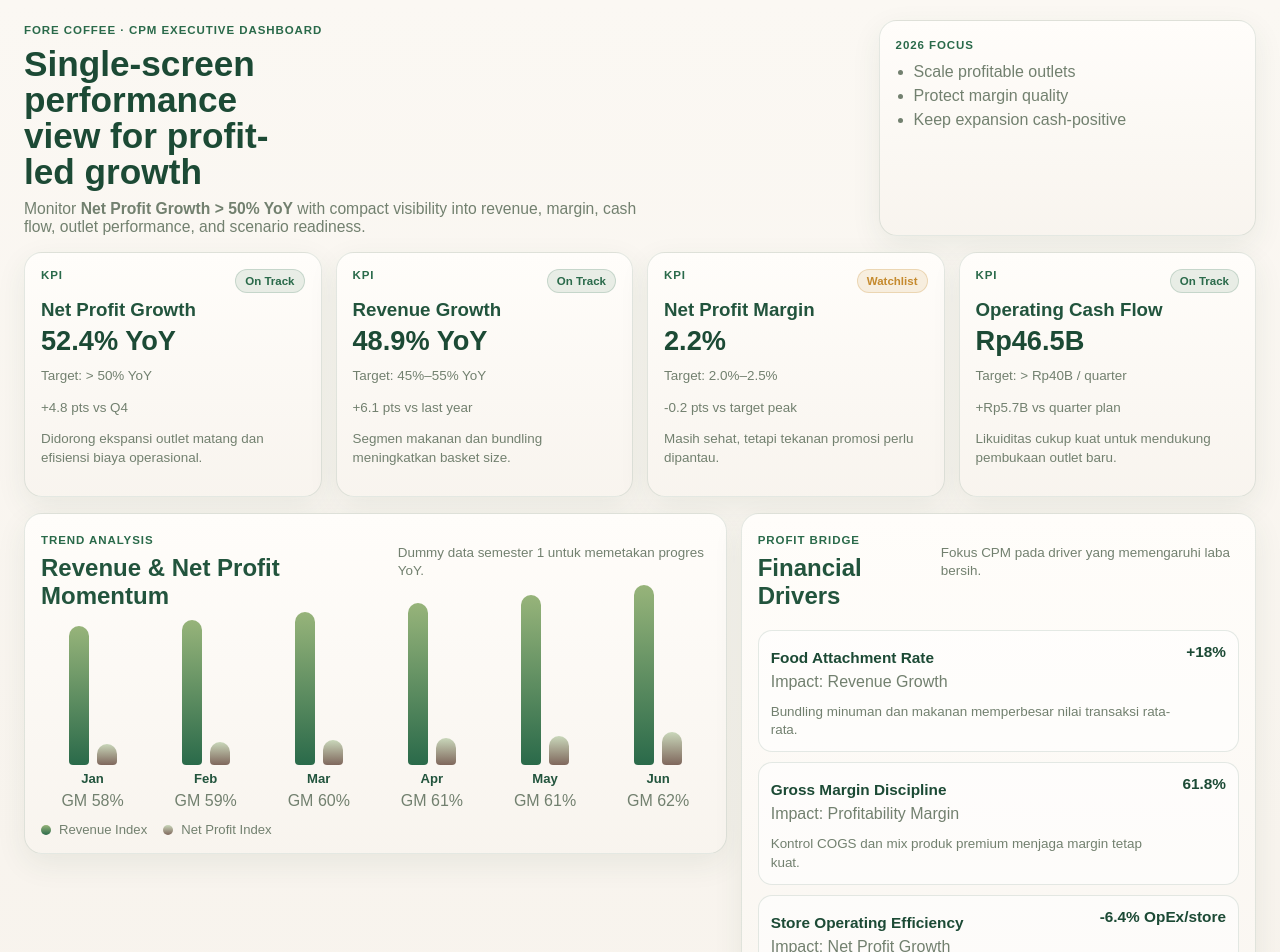
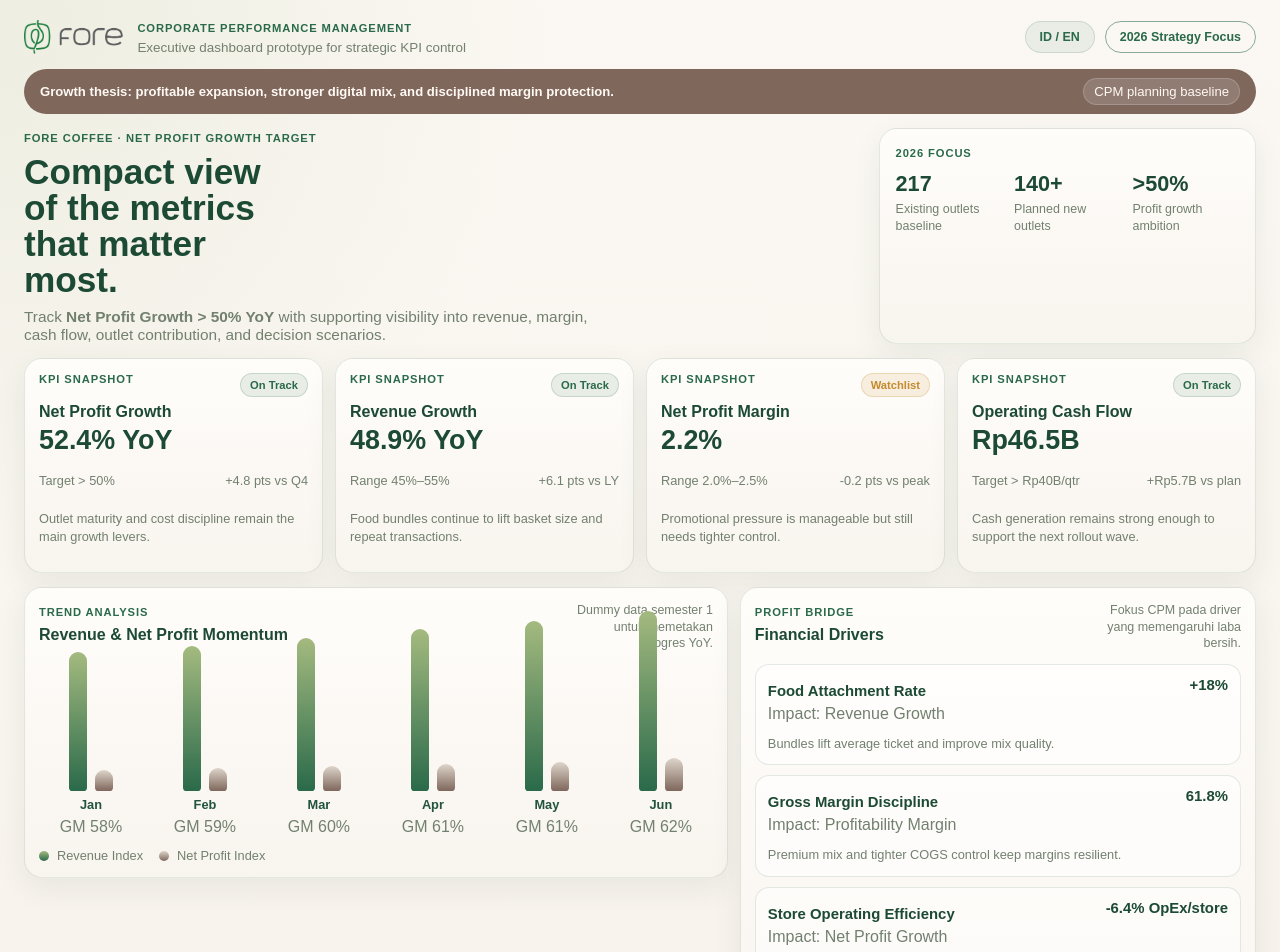
Before and after one commit to sulhanfuadi/fore-cpm-dashboard, a Next.js app: page / in a window 1280 px wide. Shown: the top 952 px of the page. Built offline with nearby package versions, Linux system fonts and the light colour scheme.

Commit message:
feat: add Fore branding assets and visual polish

```diff
--- a/app/globals.css
+++ b/app/globals.css
@@ -7,11 +7,12 @@
   --text-strong: #1c4a35;
   --muted: #72806f;
   --green: #2a6a4a;
-  --green-soft: #88a56d;
+  --green-soft: #9bad73;
   --brown: #7f675c;
   --brown-soft: #efe5dc;
   --warn: #c58a2e;
   --danger: #c26a5c;
+  --white: #ffffff;
   --shadow: 0 10px 30px rgba(41, 74, 54, 0.08);
 }
 
@@ -26,7 +27,9 @@
 body {
   margin: 0;
   min-height: 100vh;
-  background: linear-gradient(180deg, #fbf8f3 0%, #f3ede5 100%);
+  background:
+    radial-gradient(circle at top left, rgba(155, 173, 115, 0.14), transparent 22%),
+    linear-gradient(180deg, #fbf8f3 0%, #f3ede5 100%);
   color: var(--text);
   font-family: Arial, Helvetica, sans-serif;
 }
@@ -35,16 +38,100 @@
   color: inherit;
 }
 
+button {
+  font: inherit;
+}
+
 .page-shell {
   max-width: 1440px;
   margin: 0 auto;
-  padding: 20px 24px 24px;
+  padding: 18px 24px 22px;
 }
 
+.brand-bar,
+.announcement-strip,
 .topbar,
 .dense-kpi-grid,
 .dashboard-grid {
-  margin-bottom: 16px;
+  margin-bottom: 14px;
+}
+
+.brand-bar {
+  display: flex;
+  align-items: center;
+  justify-content: space-between;
+  gap: 18px;
+}
+
+.brand-lockup {
+  display: flex;
+  align-items: center;
+  gap: 14px;
+}
+
+.brand-logo {
+  width: auto;
+  height: 34px;
+}
+
+.brand-subtitle {
+  margin: 4px 0 0;
+  font-size: 0.84rem;
+  color: var(--muted);
+}
+
+.brand-actions {
+  display: flex;
+  align-items: center;
+  gap: 10px;
+}
+
+.locale-pill,
+.download-chip {
+  display: inline-flex;
+  align-items: center;
+  justify-content: center;
+  border-radius: 999px;
+  padding: 8px 14px;
+  font-size: 0.78rem;
+  font-weight: 700;
+}
+
+.locale-pill {
+  color: var(--green);
+  background: rgba(42, 106, 74, 0.08);
+  border: 1px solid rgba(42, 106, 74, 0.16);
+}
+
+.download-chip {
+  color: var(--green);
+  background: transparent;
+  border: 1.5px solid rgba(42, 106, 74, 0.55);
+}
+
+.announcement-strip {
+  display: flex;
+  align-items: center;
+  justify-content: space-between;
+  gap: 16px;
+  background: var(--brown);
+  color: #fff9f4;
+  border-radius: 999px;
+  padding: 9px 16px;
+  font-size: 0.82rem;
+}
+
+.announcement-strip p {
+  margin: 0;
+  font-weight: 700;
+}
+
+.announcement-strip span {
+  background: rgba(255, 255, 255, 0.14);
+  border: 1px solid rgba(255, 255, 255, 0.18);
+  border-radius: 999px;
+  padding: 5px 10px;
+  white-space: nowrap;
 }
 
 .topbar {
@@ -58,15 +145,15 @@
   font-size: 2.2rem;
   line-height: 1.02;
   margin: 8px 0 10px;
-  max-width: 13ch;
+  max-width: 14ch;
   color: var(--text-strong);
 }
 
 .topbar-copy p {
   margin: 0;
-  max-width: 72ch;
+  max-width: 70ch;
   color: var(--muted);
-  font-size: 0.98rem;
+  font-size: 0.96rem;
 }
 
 .eyebrow {
@@ -75,7 +162,7 @@
   gap: 8px;
   text-transform: uppercase;
   letter-spacing: 0.08em;
-  font-size: 0.72rem;
+  font-size: 0.7rem;
   color: var(--green);
   font-weight: 700;
 }
@@ -84,7 +171,7 @@
   background: linear-gradient(180deg, rgba(255, 253, 250, 0.98), rgba(248, 244, 238, 0.98));
   border: 1px solid var(--line);
   border-radius: 18px;
-  padding: 16px;
+  padding: 14px;
   box-shadow: var(--shadow);
 }
 
@@ -92,18 +179,31 @@
   padding: 14px 16px;
 }
 
-.strategy-strip ul {
-  margin: 10px 0 0;
-  padding-left: 18px;
+.strategy-grid {
+  display: grid;
+  grid-template-columns: repeat(3, minmax(0, 1fr));
+  gap: 12px;
+  margin-top: 10px;
+}
+
+.strategy-grid strong {
+  display: block;
+  font-size: 1.35rem;
+  color: var(--text-strong);
+}
+
+.strategy-grid span {
+  display: block;
+  margin-top: 4px;
+  font-size: 0.78rem;
   color: var(--muted);
-  display: grid;
-  gap: 6px;
+  line-height: 1.35;
 }
 
 .dense-kpi-grid {
   display: grid;
   grid-template-columns: repeat(4, minmax(0, 1fr));
-  gap: 14px;
+  gap: 12px;
 }
 
 .kpi-card,
@@ -120,6 +220,11 @@
   margin: 6px 0;
 }
 
+.kpi-card h3 {
+  font-size: 1rem;
+  color: var(--text-strong);
+}
+
 .card-topline,
 .section-head,
 .alert-head {
@@ -130,11 +235,18 @@
 }
 
 .kpi-value {
-  font-size: 1.7rem;
+  font-size: 1.68rem;
   line-height: 1;
   font-weight: 700;
-  margin: 6px 0 4px;
+  margin: 6px 0;
   color: var(--text-strong);
+}
+
+.kpi-meta-row {
+  display: flex;
+  align-items: center;
+  justify-content: space-between;
+  gap: 10px;
 }
 
 .kpi-target,
@@ -149,8 +261,12 @@
 .kpi-target,
 .kpi-change,
 .muted {
-  font-size: 0.84rem;
+  font-size: 0.8rem;
   line-height: 1.35;
+}
+
+.kpi-note {
+  margin-top: 8px;
 }
 
 .status,
@@ -159,7 +275,7 @@
   align-items: center;
   padding: 5px 9px;
   border-radius: 999px;
-  font-size: 0.72rem;
+  font-size: 0.7rem;
   font-weight: 700;
   border: 1px solid transparent;
   white-space: nowrap;
@@ -195,7 +311,7 @@
   grid-template-areas:
     'trend side'
     'outlet scenario';
-  gap: 14px;
+  gap: 12px;
   align-items: start;
 }
 
@@ -206,7 +322,7 @@
 .secondary-stack {
   grid-area: side;
   display: grid;
-  gap: 14px;
+  gap: 12px;
 }
 
 .compact-panel:first-of-type {
@@ -217,13 +333,25 @@
   grid-area: scenario;
 }
 
+.section-head h2 {
+  font-size: 1rem;
+  color: var(--text-strong);
+}
+
+.section-head p {
+  margin: 0;
+  font-size: 0.78rem;
+  max-width: 20ch;
+  text-align: right;
+}
+
 .chart-grid {
   display: grid;
   grid-template-columns: repeat(6, minmax(0, 1fr));
   gap: 10px;
   align-items: flex-end;
-  min-height: 180px;
-  margin-top: 14px;
+  min-height: 172px;
+  margin-top: 12px;
 }
 
 .bar-col {
@@ -234,7 +362,7 @@
 }
 
 .bar-stack {
-  height: 130px;
+  height: 122px;
   width: 100%;
   display: flex;
   align-items: flex-end;
@@ -243,22 +371,22 @@
 }
 
 .bar {
-  width: 20px;
+  width: 18px;
   border-radius: 10px 10px 4px 4px;
 }
 
 .bar.revenue,
 .legend.revenue {
-  background: linear-gradient(180deg, #97b47a, #2a6a4a);
+  background: linear-gradient(180deg, #a4ba7f, #2a6a4a);
 }
 
 .bar.profit,
 .legend.profit {
-  background: linear-gradient(180deg, #c9d7ba, #7f675c);
+  background: linear-gradient(180deg, #ded5ca, #7f675c);
 }
 
 .bar-label {
-  font-size: 0.82rem;
+  font-size: 0.8rem;
   font-weight: 700;
 }
 
@@ -267,7 +395,7 @@
   gap: 16px;
   margin-top: 12px;
   color: var(--muted);
-  font-size: 0.82rem;
+  font-size: 0.8rem;
 }
 
 .legend-row span {
@@ -288,7 +416,7 @@
 .scenario-grid {
   display: grid;
   gap: 10px;
-  margin-top: 14px;
+  margin-top: 12px;
 }
 
 .driver-item,
@@ -297,7 +425,7 @@
   border: 1px solid var(--line);
   border-radius: 14px;
   padding: 12px;
-  background: rgba(255, 255, 255, 0.55);
+  background: rgba(255, 255, 255, 0.52);
 }
 
 .driver-item {
@@ -310,13 +438,13 @@
 .driver-title,
 .driver-value {
   font-weight: 700;
-  font-size: 0.96rem;
+  font-size: 0.93rem;
   color: var(--text-strong);
 }
 
 .table-wrap {
   overflow-x: auto;
-  margin-top: 14px;
+  margin-top: 12px;
 }
 
 table {
@@ -327,14 +455,14 @@
 th,
 td {
   text-align: left;
-  padding: 10px 8px;
+  padding: 9px 8px;
   border-bottom: 1px solid var(--line);
-  font-size: 0.84rem;
+  font-size: 0.8rem;
 }
 
 th {
   color: var(--green);
-  font-size: 0.78rem;
+  font-size: 0.75rem;
 }
 
 .scenario-item ul,
@@ -346,15 +474,22 @@
 .scenario-item ul {
   padding-left: 18px;
   color: var(--muted);
-  font-size: 0.84rem;
+  font-size: 0.82rem;
 }
 
 @media (max-width: 1180px) {
+  .brand-bar,
   .topbar,
   .dashboard-grid,
   .dense-kpi-grid {
     grid-template-columns: 1fr;
     grid-template-areas: none;
+  }
+
+  .brand-bar,
+  .announcement-strip {
+    flex-direction: column;
+    align-items: flex-start;
   }
 
   .primary-panel,
@@ -369,6 +504,21 @@
     padding: 16px;
   }
 
+  .brand-lockup {
+    align-items: flex-start;
+    flex-direction: column;
+    gap: 10px;
+  }
+
+  .brand-actions,
+  .strategy-grid {
+    width: 100%;
+  }
+
+  .strategy-grid {
+    grid-template-columns: 1fr;
+  }
+
   .topbar-copy h1 {
     font-size: 1.8rem;
   }
--- a/app/page.tsx
+++ b/app/page.tsx
@@ -1,3 +1,4 @@
+import Image from 'next/image';
 import { AlertsPanel } from '@/components/AlertsPanel';
 import { DriversPanel } from '@/components/DriversPanel';
 import { KpiCard } from '@/components/KpiCard';
@@ -9,22 +10,50 @@
 export default function Home() {
   return (
     <main className="page-shell">
+      <section className="brand-bar">
+        <div className="brand-lockup">
+          <Image src="/fore-logo.png" alt="Fore Coffee" width={140} height={48} priority className="brand-logo" />
+          <div>
+            <span className="eyebrow">Corporate Performance Management</span>
+            <p className="brand-subtitle">Executive dashboard prototype for strategic KPI control</p>
+          </div>
+        </div>
+        <div className="brand-actions">
+          <span className="locale-pill">ID / EN</span>
+          <button type="button" className="download-chip">2026 Strategy Focus</button>
+        </div>
+      </section>
+
+      <section className="announcement-strip">
+        <p>Growth thesis: profitable expansion, stronger digital mix, and disciplined margin protection.</p>
+        <span>CPM planning baseline</span>
+      </section>
+
       <section className="topbar">
         <div className="topbar-copy">
-          <span className="eyebrow">Fore Coffee · CPM Executive Dashboard</span>
-          <h1>Single-screen performance view for profit-led growth</h1>
+          <span className="eyebrow">Fore Coffee · Net Profit Growth Target</span>
+          <h1>Compact view of the metrics that matter most.</h1>
           <p>
-            Monitor <strong>Net Profit Growth &gt; 50% YoY</strong> with compact visibility into revenue,
-            margin, cash flow, outlet performance, and scenario readiness.
+            Track <strong>Net Profit Growth &gt; 50% YoY</strong> with supporting visibility into revenue,
+            margin, cash flow, outlet contribution, and decision scenarios.
           </p>
         </div>
         <div className="strategy-strip card compact-card">
           <span className="eyebrow">2026 Focus</span>
-          <ul>
-            <li>Scale profitable outlets</li>
-            <li>Protect margin quality</li>
-            <li>Keep expansion cash-positive</li>
-          </ul>
+          <div className="strategy-grid">
+            <div>
+              <strong>217</strong>
+              <span>Existing outlets baseline</span>
+            </div>
+            <div>
+              <strong>140+</strong>
+              <span>Planned new outlets</span>
+            </div>
+            <div>
+              <strong>&gt;50%</strong>
+              <span>Profit growth ambition</span>
+            </div>
+          </div>
         </div>
       </section>
 
--- a/components/KpiCard.tsx
+++ b/components/KpiCard.tsx
@@ -10,14 +10,16 @@
   return (
     <article className="card kpi-card">
       <div className="card-topline">
-        <span className="eyebrow">KPI</span>
+        <span className="eyebrow">KPI Snapshot</span>
         <span className={statusClass[item.status]}>{item.status}</span>
       </div>
       <h3>{item.label}</h3>
       <p className="kpi-value">{item.value}</p>
-      <p className="kpi-target">Target: {item.target}</p>
-      <p className="kpi-change">{item.change}</p>
-      <p className="muted">{item.note}</p>
+      <div className="kpi-meta-row">
+        <p className="kpi-target">{item.target}</p>
+        <p className="kpi-change">{item.change}</p>
+      </div>
+      <p className="muted kpi-note">{item.note}</p>
     </article>
   );
 }
--- a/data/dashboard-data.ts
+++ b/data/dashboard-data.ts
@@ -49,34 +49,34 @@
   {
     label: 'Net Profit Growth',
     value: '52.4% YoY',
-    target: '> 50% YoY',
+    target: 'Target > 50%',
     status: 'On Track',
     change: '+4.8 pts vs Q4',
-    note: 'Didorong ekspansi outlet matang dan efisiensi biaya operasional.',
+    note: 'Outlet maturity and cost discipline remain the main growth levers.',
   },
   {
     label: 'Revenue Growth',
     value: '48.9% YoY',
-    target: '45%–55% YoY',
+    target: 'Range 45%–55%',
     status: 'On Track',
-    change: '+6.1 pts vs last year',
-    note: 'Segmen makanan dan bundling meningkatkan basket size.',
+    change: '+6.1 pts vs LY',
+    note: 'Food bundles continue to lift basket size and repeat transactions.',
   },
   {
     label: 'Net Profit Margin',
     value: '2.2%',
-    target: '2.0%–2.5%',
+    target: 'Range 2.0%–2.5%',
     status: 'Watchlist',
-    change: '-0.2 pts vs target peak',
-    note: 'Masih sehat, tetapi tekanan promosi perlu dipantau.',
+    change: '-0.2 pts vs peak',
+    note: 'Promotional pressure is manageable but still needs tighter control.',
   },
   {
     label: 'Operating Cash Flow',
     value: 'Rp46.5B',
-    target: '> Rp40B / quarter',
+    target: 'Target > Rp40B/qtr',
     status: 'On Track',
-    change: '+Rp5.7B vs quarter plan',
-    note: 'Likuiditas cukup kuat untuk mendukung pembukaan outlet baru.',
+    change: '+Rp5.7B vs plan',
+    note: 'Cash generation remains strong enough to support the next rollout wave.',
   },
 ];
 
@@ -94,25 +94,25 @@
     title: 'Food Attachment Rate',
     impact: 'Revenue Growth',
     value: '+18%',
-    insight: 'Bundling minuman dan makanan memperbesar nilai transaksi rata-rata.',
+    insight: 'Bundles lift average ticket and improve mix quality.',
   },
   {
     title: 'Gross Margin Discipline',
     impact: 'Profitability Margin',
     value: '61.8%',
-    insight: 'Kontrol COGS dan mix produk premium menjaga margin tetap kuat.',
+    insight: 'Premium mix and tighter COGS control keep margins resilient.',
   },
   {
     title: 'Store Operating Efficiency',
     impact: 'Net Profit Growth',
     value: '-6.4% OpEx/store',
-    insight: 'Skala ekonomi dari outlet mature menurunkan biaya operasional per outlet.',
+    insight: 'Mature stores are scaling with lower operating cost per outlet.',
   },
   {
     title: 'Cash Conversion',
     impact: 'Cash Flow Health',
     value: '27 days',
-    insight: 'Perputaran kas lebih cepat menjaga pendanaan ekspansi tetap sehat.',
+    insight: 'Faster cash cycles preserve funding capacity for expansion.',
   },
 ];
 
@@ -161,22 +161,22 @@
 
 export const alerts: AlertItem[] = [
   {
-    title: 'Margin promo kuartal ini mulai tertekan',
+    title: 'Promo margin is slightly compressed',
     level: 'High',
-    detail: 'Diskon pada cluster outlet baru menekan margin 0.3 poin di bawah area matang.',
-    action: 'Review promo depth dan perkuat bundling high-margin.',
+    detail: 'New-store discounting is dragging margin 0.3 points below mature clusters.',
+    action: 'Reduce promo depth and push higher-margin bundles.',
   },
   {
-    title: 'Surabaya belum menyamai produktivitas outlet target',
+    title: 'Surabaya is below target productivity',
     level: 'Medium',
-    detail: 'Revenue growth masih di bawah koridor target CPM untuk wilayah ekspansi tier-1.',
-    action: 'Audit jam ramai, mix menu, dan strategi local campaign.',
+    detail: 'Revenue growth is still below the CPM corridor for tier-1 expansion cities.',
+    action: 'Review daypart mix, menu fit, and local campaign design.',
   },
   {
-    title: 'Cash flow tetap aman untuk fase ekspansi berikutnya',
+    title: 'Cash position remains expansion-ready',
     level: 'Low',
-    detail: 'Arus kas operasi masih di atas threshold minimum kuartalan.',
-    action: 'Pertahankan disiplin capex dan pembukaan outlet berbasis prioritas kota.',
+    detail: 'Operating cash flow still sits above the minimum quarterly threshold.',
+    action: 'Keep capex prioritization disciplined for the next opening wave.',
   },
 ];
 
```
Also changed, not shown: public/fore-logo.png (added).
